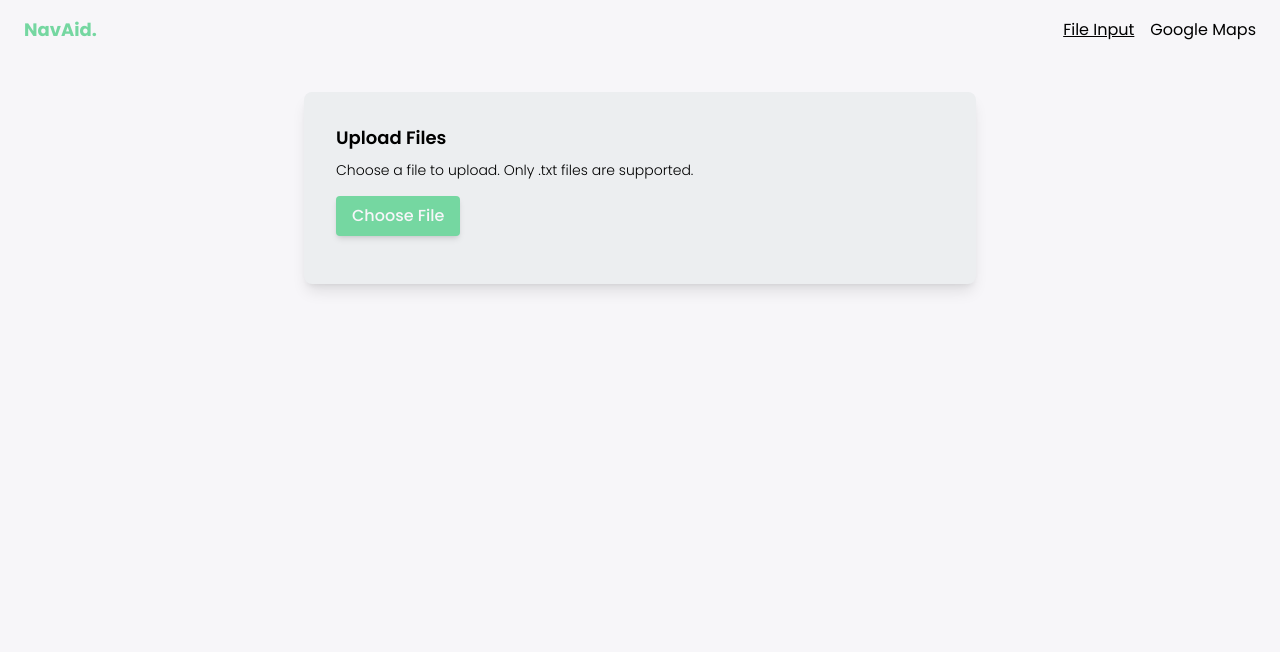
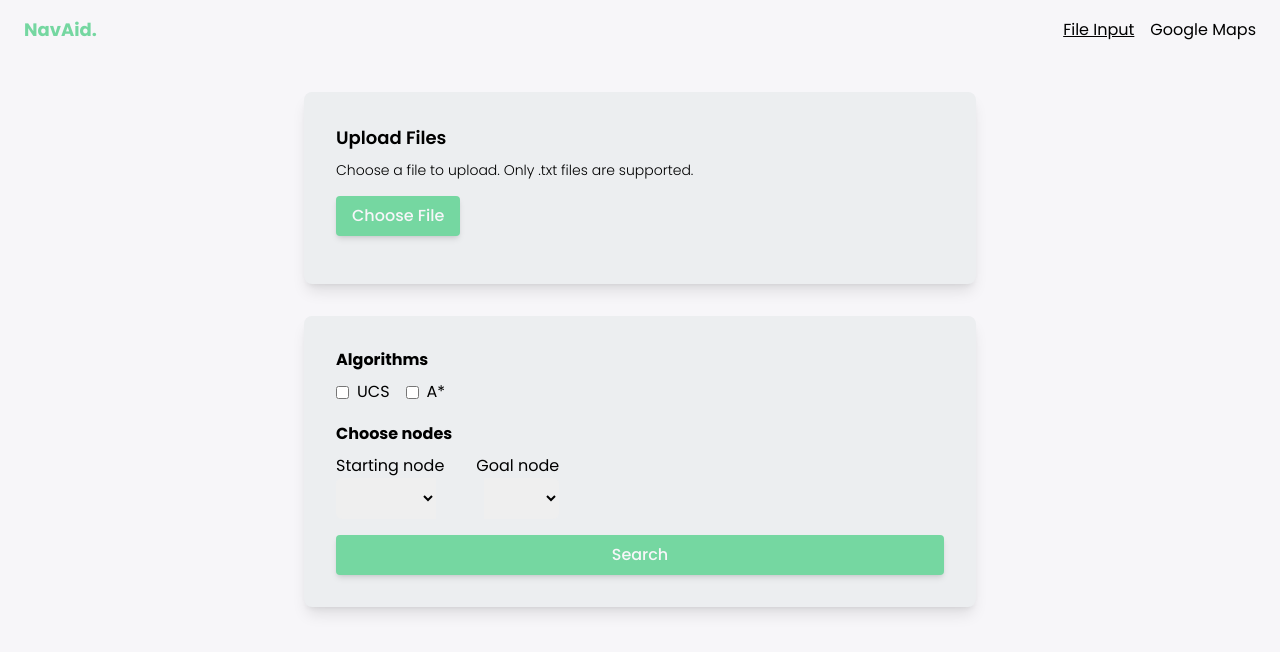
Before and after one commit to liviaarumsari/Tucil3_13521094_13521139, a React (Create React App) app in the folder src/navaid/: page / in a window 1280 px wide. Shown: the top 652 px of the page. Built offline with nearby package versions, Linux system fonts and the light colour scheme; the HTML template or start-up script is replaced by a standard one; what cytoscape-dagre would draw is missing.

Commit message:
feat: error message n dropdown for select nodes

```diff
--- a/src/navaid/src/App.js
+++ b/src/navaid/src/App.js
@@ -23,7 +23,7 @@ function App() {
       {activePage === "File Input" &&
         <>
           <GraphChooser onFileUpload={fileUploadHandler}/>
-          {mapInput && <AlgorithmChooser mapInput={mapInput}/>}
+          <AlgorithmChooser mapInput={mapInput}/>
         </>
       }
       {activePage !== "File Input" &&
--- a/src/navaid/src/components/AlgorithmChooser.js
+++ b/src/navaid/src/components/AlgorithmChooser.js
@@ -1,4 +1,4 @@
-import React, { useState } from "react";
+import React, { useState, useEffect } from "react";
 import Card from "./Card.js";
 import ResultVisualizer from "./ResultVisualizer.js";
 
@@ -8,6 +8,7 @@ const AlgorithmChooser = (props) => {
   const [isSearching, setIsSearching] = useState(false);
   const [startNode, setStartNode] = useState("");
   const [goalNode, setGoalNode] = useState("");
+  const [errorMessage, setErrorMessage] = useState("");
 
   const handleUCSChange = () => {
     setIsUCS(!isUCS);
@@ -28,6 +29,22 @@ const AlgorithmChooser = (props) => {
   const handleSearch = () => {
     setIsSearching(true);
   };
+
+  useEffect(() => {
+    if (isSearching) {
+      if (!props.mapInput) {
+        setErrorMessage("Please upload a map.");
+      } else if (!isUCS && !isAStar) {
+        setErrorMessage("Please select at least one algorithm.");
+      } else if (!startNode) {
+        setErrorMessage("Please enter a starting node.");
+      } else if (!goalNode) {
+        setErrorMessage("Please enter a goal node.");
+      }
+    } else {
+      setErrorMessage("");
+    }
+  }, [isUCS, isAStar, props.mapInput, startNode, goalNode, isSearching]);
 
   return (
     <div>
@@ -62,25 +79,35 @@ const AlgorithmChooser = (props) => {
             Choose nodes
           </label>
           <div className="flex flex-row">
-            <div className="flex flex-col">
+            <div className="flex flex-col mr-8">
               <label htmlFor="startNode">Starting node</label>
-              <input
-                type="text"
+              <select
                 id="startNode"
-                className="form-input rounded-l-md flex-1 mr-2 px-4 py-2"
+                className="form-select rounded-l-md flex-1 mr-2 px-4 py-2"
                 value={startNode}
                 onChange={handleStartNodeChange}
-              />
+              >
+                {props.mapInput && props.mapInput.adjMatrix.map((row, rowIndex) => (
+                  <option key={`startNode-${rowIndex}`} value={rowIndex}>
+                    {rowIndex+1}
+                  </option>
+                ))}
+              </select>
             </div>
             <div className="flex flex-col">
               <label htmlFor="goalNode">Goal node</label>
-              <input
-                type="text"
+              <select
                 id="goalNode"
-                className="form-input rounded-r-md flex-1 ml-2 px-4 py-2"
+                className="form-select rounded-r-md flex-1 ml-2 px-4 py-2"
                 value={goalNode}
                 onChange={handleGoalNodeChange}
-              />
+              >
+                {props.mapInput && props.mapInput.adjMatrix.map((row, rowIndex) => (
+                  <option key={`startNode-${rowIndex}`} value={rowIndex}>
+                    {rowIndex+1}
+                  </option>
+                ))}
+              </select>
             </div>
           </div>
         </div>
@@ -91,20 +118,25 @@ const AlgorithmChooser = (props) => {
         >
           Search
         </button>
+        {errorMessage && (
+          <label className="text-red-500 mb-4 text-sm !important">
+            {errorMessage}
+          </label>
+        )}
       </Card>
       {isSearching && isUCS && (
         <ResultVisualizer
           algorithm={"UCS"}
-          startNode={startNode-1}
-          goalNode={goalNode-1}
+          startNode={startNode - 1}
+          goalNode={goalNode - 1}
           graph={props.mapInput}
         />
       )}
       {isSearching && isAStar && (
         <ResultVisualizer
           algorithm={"A*"}
-          startNode={startNode-1}
-          goalNode={goalNode-1}
+          startNode={startNode - 1}
+          goalNode={goalNode - 1}
           graph={props.mapInput}
         />
       )}
--- a/src/navaid/src/components/GraphChooser.js
+++ b/src/navaid/src/components/GraphChooser.js
@@ -84,13 +84,13 @@ function GraphChooser(props) {
       {showGraphVisualizer && (
         <div className="flex flew-row">
         <GraphVisualizer mapInput={fileContent} path={[]} />
-        <div className="mx-8">
+        <div className="mx-8 w-48">
           <label className="block text-gray-700 font-bold mb-2">Nodes:</label>
-          <ul className="list-disc list-inside">
+          <ul className="list-disc list-inside flex flex-wrap">
             {fileContent.nodeNames.map((node, index) => (
               <li
                 key={index}
-                className="text-gray-700 overflow-ellipsis overflow-hidden whitespace-nowrap list-none"
+                className="text-gray-700 text-sm list-none"
               >
                 {index + 1}. {node}
               </li>
--- a/src/navaid/src/components/GraphVisualizer.js
+++ b/src/navaid/src/components/GraphVisualizer.js
@@ -72,7 +72,7 @@ const GraphVisualizer = (props) => {
     }
   }, [props.path]);
 
-  return <div ref={cyRef} className="bg-light-primary" style={{ height: "30vh", width: "100%" }} />;
+  return <div ref={cyRef} className="bg-light-primary" style={{ height: "40vh", width: "100%" }} />;
 };
 
 function getElementsFromMatrix(matrix, nodeNames) {
```
